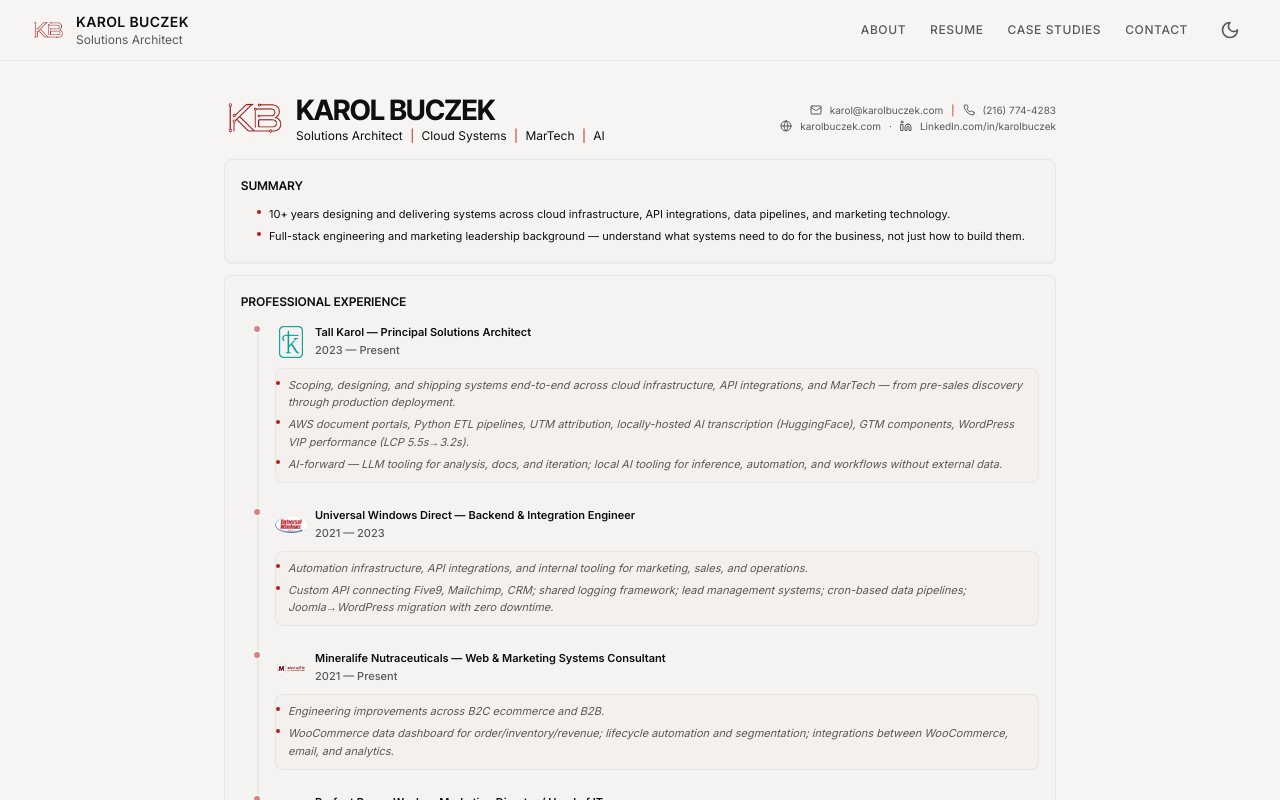
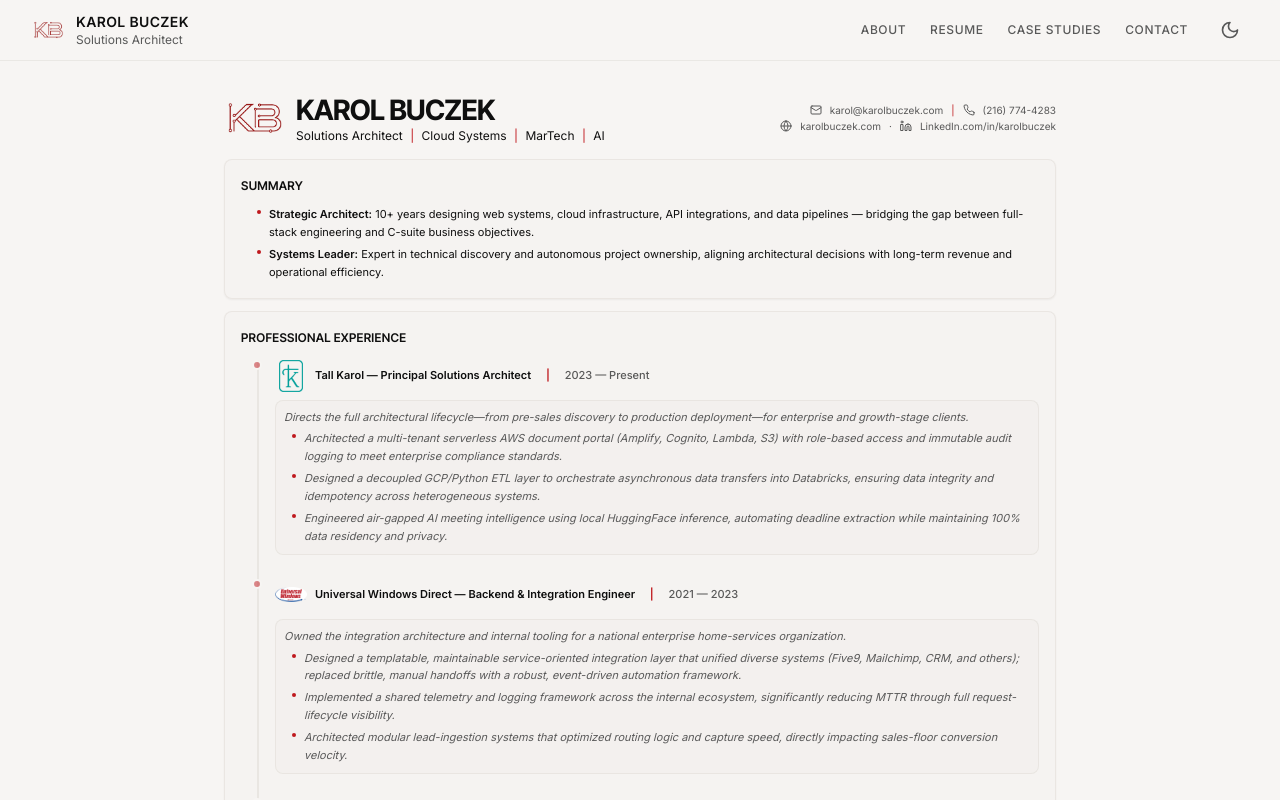
Before and after one commit to tallkarol/karolbuczek-site, a Next.js app: page /resume/one-sheet in a window 1280 px wide. Shown: the top 800 px of the page. Built offline with nearby package versions, Linux system fonts and the light colour scheme.

Commit message:
updated resume and onesheet

```diff
--- a/app/about/page.tsx
+++ b/app/about/page.tsx
@@ -98,7 +98,7 @@ export default function AboutPage() {
           </Typography>
           <div className="space-y-6">
             <Typography variant="body" className="text-lg">
-              If you're looking for a Solutions Architect who thinks like an owner — who understands ROI, speaks to Marketing and C-Suite stakeholders, and ships without hand-holding — I'm your candidate. I bring a unique trifecta to your team: the strategic lens of a Director, the tactical execution of an Engineer, and the systemic oversight of a Principal Architect.
+              If you're looking for a Solutions Architect who thinks like an owner — who understands ROI, speaks to Marketing and C-Suite stakeholders, and ships without hand-holding — I'm your candidate. I bring a unique trifecta to your team: the <strong className="text-foreground">strategic lens</strong> of a Director, the <strong className="text-foreground">tactical execution</strong> of an Engineer, and the <strong className="text-foreground">systemic oversight</strong> of a Principal Architect.
             </Typography>
             <Typography variant="body" className="text-lg text-muted-foreground">
               I don't see a divide between "business goals" and "technical requirements." My background allows me to build with a dual perspective: engineering systems that are technically rigorous and strategically aligned. I build infrastructure that acts as a multiplier for business strategy.
--- a/app/resume/one-sheet/page.tsx
+++ b/app/resume/one-sheet/page.tsx
@@ -67,13 +67,13 @@ export default function ResumeOneSheetPage() {
               <li className="flex items-start gap-2">
                 <span className="mt-1 h-1 w-1 rounded-full bg-primary flex-shrink-0" />
                 <Typography variant="body-sm" className="text-[11px] leading-relaxed print:text-[9px] text-foreground">
-                  10+ years designing and delivering systems across cloud infrastructure, API integrations, data pipelines, and marketing technology.
+                  <span className="font-semibold">Strategic Architect:</span> 10+ years designing web systems, cloud infrastructure, API integrations, and data pipelines — bridging the gap between full-stack engineering and C-suite business objectives.
                 </Typography>
               </li>
               <li className="flex items-start gap-2">
                 <span className="mt-1 h-1 w-1 rounded-full bg-primary flex-shrink-0" />
                 <Typography variant="body-sm" className="text-[11px] leading-relaxed print:text-[9px] text-foreground">
-                  Full-stack engineering and marketing leadership background — understand what systems need to do for the business, not just how to build them.
+                  <span className="font-semibold">Systems Leader:</span> Expert in technical discovery and autonomous project ownership, aligning architectural decisions with long-term revenue and operational efficiency.
                 </Typography>
               </li>
             </ul>
@@ -93,9 +93,10 @@ export default function ResumeOneSheetPage() {
                   title: "Tall Karol — Principal Solutions Architect",
                   logo: "/tallkarol-monogram-logo.png",
                   bullets: [
-                    "Scoping, designing, and shipping systems end-to-end across cloud infrastructure, API integrations, and MarTech — from pre-sales discovery through production deployment.",
-                    "AWS document portals, Python ETL pipelines, UTM attribution, locally-hosted AI transcription (HuggingFace), GTM components, WordPress VIP performance (LCP 5.5s→3.2s).",
-                    "AI-forward — LLM tooling for analysis, docs, and iteration; local AI tooling for inference, automation, and workflows without external data.",
+                    "Directs the full architectural lifecycle—from pre-sales discovery to production deployment—for enterprise and growth-stage clients.",
+                    "Architected a multi-tenant serverless AWS document portal (Amplify, Cognito, Lambda, S3) with role-based access and immutable audit logging to meet enterprise compliance standards.",
+                    "Designed a decoupled GCP/Python ETL layer to orchestrate asynchronous data transfers into Databricks, ensuring data integrity and idempotency across heterogeneous systems.",
+                    "Engineered air-gapped AI meeting intelligence using local HuggingFace inference, automating deadline extraction while maintaining 100% data residency and privacy.",
                   ],
                 },
                 {
@@ -103,17 +104,10 @@ export default function ResumeOneSheetPage() {
                   title: "Universal Windows Direct — Backend & Integration Engineer",
                   logo: "/uwd-logo.png",
                   bullets: [
-                    "Automation infrastructure, API integrations, and internal tooling for marketing, sales, and operations.",
-                    "Custom API connecting Five9, Mailchimp, CRM; shared logging framework; lead management systems; cron-based data pipelines; Joomla→WordPress migration with zero downtime.",
-                  ],
-                },
-                {
-                  period: "2021 — Present",
-                  title: "Mineralife Nutraceuticals — Web & Marketing Systems Consultant",
-                  logo: "/mineralife-logo.png",
-                  bullets: [
-                    "Engineering improvements across B2C ecommerce and B2B.",
-                    "WooCommerce data dashboard for order/inventory/revenue; lifecycle automation and segmentation; integrations between WooCommerce, email, and analytics.",
+                    "Owned the integration architecture and internal tooling for a national enterprise home-services organization.",
+                    "Designed a templatable, maintainable service-oriented integration layer that unified diverse systems (Five9, Mailchimp, CRM, and others); replaced brittle, manual handoffs with a robust, event-driven automation framework.",
+                    "Implemented a shared telemetry and logging framework across the internal ecosystem, significantly reducing MTTR through full request-lifecycle visibility.",
+                    "Architected modular lead-ingestion systems that optimized routing logic and capture speed, directly impacting sales-floor conversion velocity.",
                   ],
                 },
                 {
@@ -121,9 +115,9 @@ export default function ResumeOneSheetPage() {
                   title: "Perfect Power Wash — Marketing Director / Head of IT",
                   logo: "/ppw.png",
                   bullets: [
-                    "Owned strategy and technology stack during expansion from 1 to 4 markets.",
-                    "Internal tooling for call center, lead management, marketing automation; hired and trained developer.",
-                    "237% conversion increase, 175% CTR via A/B testing; data infrastructure and dashboards for multi-market visibility.",
+                    "Led the technical and strategic expansion of the organization from 1 to 4 markets.",
+                    "Architected the internal tech stack for call center and lead management operations; hired and mentored the engineering team to scale custom systems.",
+                    "Designed multi-market reporting infrastructure and data dashboards, providing leadership with a unified view of performance metrics across all operational territories.",
                   ],
                 },
                 {
@@ -131,8 +125,8 @@ export default function ResumeOneSheetPage() {
                   title: "Freelance Developer / Designer",
                   logo: "/logo.png",
                   bullets: [
-                    "10 years of client-facing work: full-stack web development, brand strategy, ecommerce builds, digital infrastructure.",
-                    "Expertise in requirements gathering, project scoping, and systems thinking that underpins current architecture work.",
+                    "Managed full-cycle delivery for mid-market clients, focusing on digital infrastructure strategy.",
+                    "Translated business goals into technical architectures for e-commerce and brand systems, developing foundational expertise in requirements gathering and stakeholder management.",
                   ],
                 },
               ].map((item, index, arr) => (
@@ -153,16 +147,17 @@ export default function ResumeOneSheetPage() {
                         />
                       )}
                       <div className="flex-1 min-w-0">
-                        <Typography variant="body" className="font-semibold text-[11px] print:text-[9px] text-foreground block">
-                          {item.title}
-                        </Typography>
-                        <Typography variant="body-sm" className="text-[11px] print:text-[9px] text-muted-foreground font-medium">
-                          {item.period}
+                        <Typography variant="body" className="font-semibold text-[11px] print:text-[9px] text-foreground">
+                          {item.title} <span className="text-primary mx-3">|</span> <span className="font-medium text-muted-foreground">{item.period}</span>
                         </Typography>
                       </div>
                     </div>
-                    <ul className="mt-1 p-2 print:p-0 print:mt-0.5 rounded-lg border bg-muted/30 border-border/50 print-flat space-y-1 print:space-y-0.5 pl-0">
-                      {item.bullets.map((bullet, bi) => (
+                    <div className="mt-1 p-2 print:p-0 print:mt-0.5 rounded-lg border bg-muted/30 border-border/50 print-flat space-y-1 print:space-y-0.5">
+                      <Typography variant="body-sm" className="text-[11px] leading-relaxed print:text-[8px] text-muted-foreground italic">
+                        {item.bullets[0]}
+                      </Typography>
+                      <ul className="space-y-1 print:space-y-0.5 pl-2">
+                        {item.bullets.slice(1).map((bullet, bi) => (
                           <li key={bi} className="flex items-start gap-2">
                             <span className="mt-1 h-1 w-1 rounded-full bg-primary flex-shrink-0" />
                             <Typography variant="body-sm" className="text-[11px] leading-relaxed print:text-[8px] text-muted-foreground italic">
@@ -171,6 +166,7 @@ export default function ResumeOneSheetPage() {
                           </li>
                         ))}
                       </ul>
+                    </div>
                   </div>
                 </div>
               ))}
--- a/app/resume/one-sheet/plain-text/page.tsx
+++ b/app/resume/one-sheet/plain-text/page.tsx
@@ -15,11 +15,10 @@ export default function ResumePlainTextPage() {
   }, [])
 
   const experience = [
-    { period: "2023 — Present", title: "Tall Karol — Principal Solutions Architect", logo: "/tallkarol-monogram-logo.png", bullets: ["Scoping, designing, and shipping systems end-to-end across cloud infrastructure, API integrations, and MarTech — from pre-sales discovery through production deployment.", "AWS document portals, Python ETL pipelines, UTM attribution, locally-hosted AI transcription (HuggingFace), GTM components, WordPress VIP performance (LCP 5.5s→3.2s).", "AI-forward — LLM tooling for analysis, docs, and iteration; local AI tooling for inference, automation, and workflows without external data."] },
-    { period: "2021 — 2023", title: "Universal Windows Direct — Backend & Integration Engineer", logo: "/uwd-logo.png", bullets: ["Automation infrastructure, API integrations, and internal tooling for marketing, sales, and operations.", "Custom API connecting Five9, Mailchimp, CRM; shared logging framework; lead management systems; cron-based data pipelines; Joomla→WordPress migration with zero downtime."] },
-    { period: "2021 — Present", title: "Mineralife Nutraceuticals — Web & Marketing Systems Consultant", logo: "/mineralife-logo.png", bullets: ["Engineering improvements across B2C ecommerce and B2B.", "WooCommerce data dashboard for order/inventory/revenue; lifecycle automation and segmentation; integrations between WooCommerce, email, and analytics."] },
-    { period: "2019 — 2021", title: "Perfect Power Wash — Marketing Director / Head of IT", logo: "/ppw.png", bullets: ["Owned strategy and technology stack during expansion from 1 to 4 markets.", "Internal tooling for call center, lead management, marketing automation; hired and trained developer.", "237% conversion increase, 175% CTR via A/B testing; data infrastructure and dashboards for multi-market visibility."] },
-    { period: "2009 — 2019", title: "Freelance Developer / Designer", logo: "/logo.png", bullets: ["10 years of client-facing work: full-stack web development, brand strategy, ecommerce builds, digital infrastructure.", "Expertise in requirements gathering, project scoping, and systems thinking that underpins current architecture work."] },
+    { period: "2023 — Present", title: "Tall Karol — Principal Solutions Architect", logo: "/tallkarol-monogram-logo.png", bullets: ["Directs the full architectural lifecycle—from pre-sales discovery to production deployment—for enterprise and growth-stage clients.", "Architected a multi-tenant serverless AWS document portal (Amplify, Cognito, Lambda, S3) with role-based access and immutable audit logging to meet enterprise compliance standards.", "Designed a decoupled GCP/Python ETL layer to orchestrate asynchronous data transfers into Databricks, ensuring data integrity and idempotency across heterogeneous systems.", "Engineered air-gapped AI meeting intelligence using local HuggingFace inference, automating deadline extraction while maintaining 100% data residency and privacy."] },
+    { period: "2021 — 2023", title: "Universal Windows Direct — Backend & Integration Engineer", logo: "/uwd-logo.png", bullets: ["Owned the integration architecture and internal tooling for a national enterprise home-services organization.", "Designed a templatable, maintainable service-oriented integration layer that unified diverse systems (Five9, Mailchimp, CRM, and others); replaced brittle, manual handoffs with a robust, event-driven automation framework.", "Implemented a shared telemetry and logging framework across the internal ecosystem, significantly reducing MTTR through full request-lifecycle visibility.", "Architected modular lead-ingestion systems that optimized routing logic and capture speed, directly impacting sales-floor conversion velocity."] },
+    { period: "2019 — 2021", title: "Perfect Power Wash — Marketing Director / Head of IT", logo: "/ppw.png", bullets: ["Led the technical and strategic expansion of the organization from 1 to 4 markets.", "Architected the internal tech stack for call center and lead management operations; hired and mentored the engineering team to scale custom systems.", "Designed multi-market reporting infrastructure and data dashboards, providing leadership with a unified view of performance metrics across all operational territories."] },
+    { period: "2009 — 2019", title: "Freelance Developer / Designer", logo: "/logo.png", bullets: ["Managed full-cycle delivery for mid-market clients, focusing on digital infrastructure strategy.", "Translated business goals into technical architectures for e-commerce and brand systems, developing foundational expertise in requirements gathering and stakeholder management."] },
   ]
 
   const softSkills = [
@@ -65,11 +64,11 @@ export default function ResumePlainTextPage() {
           <ul className="space-y-2 text-sm print:text-xs pl-4">
             <li className="flex items-start gap-2">
               <span className="mt-1.5 h-1 w-1 rounded-full bg-primary flex-shrink-0" />
-              <span>10+ years designing and delivering systems across cloud infrastructure, API integrations, data pipelines, and marketing technology.</span>
+              <span><strong>Strategic Architect:</strong> 10+ years designing web systems, cloud infrastructure, API integrations, and data pipelines — bridging the gap between full-stack engineering and C-suite business objectives.</span>
             </li>
             <li className="flex items-start gap-2">
               <span className="mt-1.5 h-1 w-1 rounded-full bg-primary flex-shrink-0" />
-              <span>Full-stack engineering and marketing leadership background — understand what systems need to do for the business, not just how to build them.</span>
+              <span><strong>Systems Leader:</strong> Expert in technical discovery and autonomous project ownership, aligning architectural decisions with long-term revenue and operational efficiency.</span>
             </li>
           </ul>
         </section>
@@ -140,17 +139,21 @@ export default function ResumePlainTextPage() {
                   )}
                   <div className="min-w-0">
                     <div className="mb-1">
-                      <strong className="text-sm print:text-xs block">{item.title}</strong>
+                      <strong className="text-sm print:text-xs">{item.title}</strong>
+                      <span className="text-primary mx-3">|</span>
                       <span className="text-sm text-muted-foreground print:text-xs">{item.period}</span>
                     </div>
-                    <ul className="space-y-1.5 text-sm text-muted-foreground print:text-xs pl-0">
-                      {item.bullets.map((bullet, j) => (
+                    <div className="space-y-1.5 text-sm text-muted-foreground print:text-xs">
+                      <p>{item.bullets[0]}</p>
+                      <ul className="space-y-1.5 pl-2">
+                        {item.bullets.slice(1).map((bullet, j) => (
                           <li key={j} className="flex items-start gap-2">
                             <span className="mt-1.5 h-1 w-1 rounded-full bg-primary flex-shrink-0" />
                             <span>{bullet}</span>
                           </li>
                         ))}
                       </ul>
+                    </div>
                   </div>
                 </div>
               ))}
--- a/app/resume/page.tsx
+++ b/app/resume/page.tsx
@@ -90,13 +90,13 @@ export default function ResumePage() {
               <li>
                 <span className="mt-1.5 h-1.5 w-1.5 rounded-full bg-primary flex-shrink-0" />
                 <Typography variant="body" as="span">
-                  10+ years designing and delivering systems across cloud infrastructure, API integrations, data pipelines, and marketing technology.
+                  <strong>Strategic Architect:</strong> 10+ years designing web systems, cloud infrastructure, API integrations, and data pipelines — bridging the gap between full-stack engineering and C-suite business objectives.
                 </Typography>
               </li>
               <li>
                 <span className="mt-1.5 h-1.5 w-1.5 rounded-full bg-primary flex-shrink-0" />
                 <Typography variant="body" as="span">
-                  My background spans full-stack engineering and marketing leadership, which means I understand what these systems need to do for the business, not just how to build them.
+                  <strong>Systems Leader:</strong> Expert in technical discovery and autonomous project ownership, aligning architectural decisions with long-term revenue and operational efficiency.
                 </Typography>
               </li>
             </ul>
@@ -181,10 +181,10 @@ export default function ResumePage() {
 
             <div className="space-y-2">
               <Typography variant="h2" as="h2" className="text-2xl md:text-3xl">
-                Open to new engineering roles and select consulting engagements.
+                Open to solutions architect roles and select consulting engagements.
               </Typography>
               <Typography variant="body" className="text-muted-foreground">
-                If you're hiring or exploring a systems/automation project, feel free to reach out.
+                If you're hiring or exploring an architecture engagement—discovery, scoping, or system design—feel free to reach out.
               </Typography>
             </div>
             <div className="flex flex-col sm:flex-row items-center justify-center gap-4">
--- a/components/sections/AboutBattleTestedSection.tsx
+++ b/components/sections/AboutBattleTestedSection.tsx
@@ -45,7 +45,7 @@ export function AboutBattleTestedSection() {
               </Button>
             )}
             <Typography variant="body" className="text-lg text-muted-foreground">
-              At <strong className="text-foreground">Universal Windows Direct</strong>, I designed a shared logging and telemetry framework to reduce MTTR and make failures traceable across Five9, CRM, and Mailchimp integrations — under high-volume, zero-downtime constraints. I chose a modular API strategy so each integration could be added or updated without structural refactoring. I delivered senior-level architectural results because the business required them, regardless of the formal title on my desk.
+              At <strong className="text-foreground">Universal Windows Direct</strong>, I designed a shared logging and telemetry framework to reduce MTTR and make failures traceable across a diverse set of integrations (Five9, Mailchimp, CRM, and many others) — under high-volume, zero-downtime constraints. I chose a modular API strategy so each integration could be added or updated without structural refactoring. I delivered senior-level architectural results because the business required them, regardless of the formal title on my desk.
             </Typography>
             <Typography variant="body" className="text-lg text-muted-foreground">
               The complexity is real: multi-system orchestration, data consistency across boundaries, governance at scale. I've shipped it.
--- a/components/sections/CTASection.tsx
+++ b/components/sections/CTASection.tsx
@@ -12,8 +12,8 @@ interface CTASectionProps {
 }
 
 export function CTASection({
-  heading = "Actively exploring remote senior Solutions Architect and Implementation Engineer roles",
-  description = "If my background fits what you're building, let's talk.",
+  heading = "Open to solutions architect roles and select consulting engagements.",
+  description = "If you're hiring or exploring an architecture engagement—discovery, scoping, or system design—feel free to reach out.",
 }: CTASectionProps) {
   return (
     <div className="relative rounded-lg border border-border/50 bg-muted/30 p-8 md:p-12 text-center space-y-6 overflow-hidden">
```
Also changed, not shown: 1 other file (tests, documents, lock files or other folders). Lines whose indentation alone changed are shown as unchanged.
